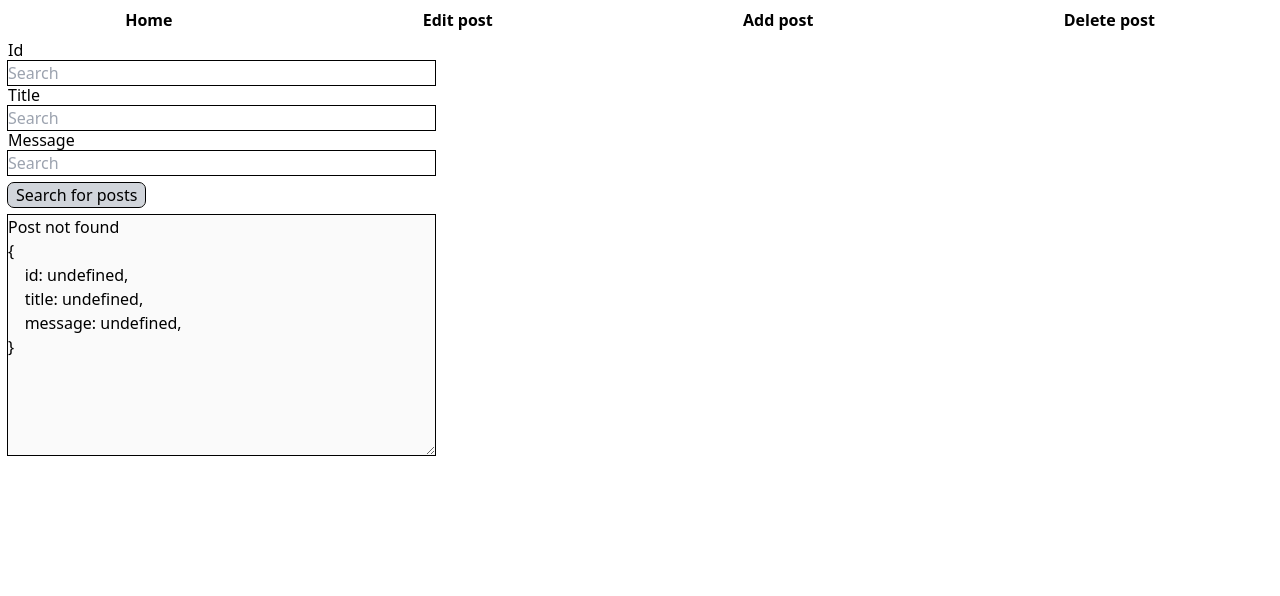
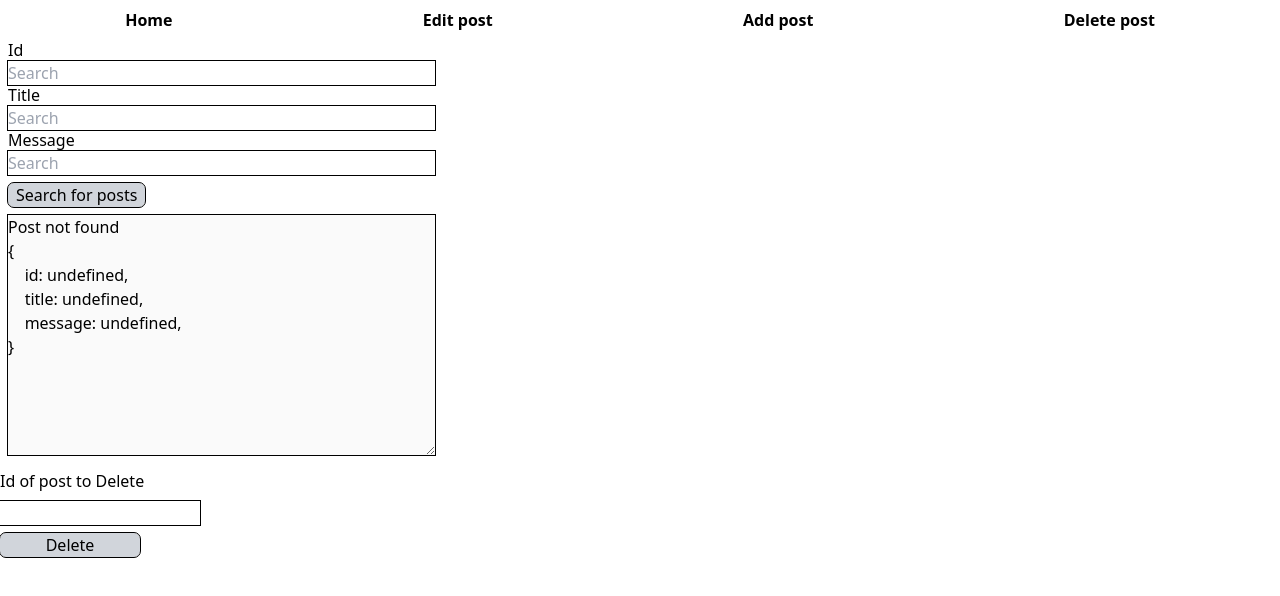
Before and after one commit to xobandech/node.js-react-posts-api, a React (Create React App) app in the folder client/: page /delete in a window 1280 px wide. Shown: the top 596 px of the page. Built offline with nearby package versions, Linux system fonts and the light colour scheme.

Commit message:
Create DeletePage

```diff
--- a/client/src/pages/DeletePage.tsx
+++ b/client/src/pages/DeletePage.tsx
@@ -1,9 +1,28 @@
-import { useState } from 'react'
-import FindPostComponent from "../components/FindPostComponent"
+import { useState } from "react";
+import FindPostComponent from "../components/FindPostComponent";
+import { deletePost } from "../functions/postFunctions";
 
 const DeletePage = () => {
-    return <div>
-        <FindPostComponent />
+  const [postId, setPostId] = useState("");
+  return (
+    <div>
+      <FindPostComponent />
+      <div className="flex flex-col items-left max-w-[200px]">
+        <label className="">Id of post to Delete</label>
+        <input
+          className="outline outline-1 my-2"
+          onChange={(e) => setPostId(e.target.value)}
+          type="number"
+        />
+        <button
+          className="bg-gray-300 rounded-md my-auto max-w-[70%] px-2 outline outline-1"
+          disabled={postId.length <= 0}
+          onClick={() => deletePost(postId)}
+        >
+          Delete
+        </button>
+      </div>
     </div>
-}
-export default DeletePage
+  );
+};
+export default DeletePage;
```
